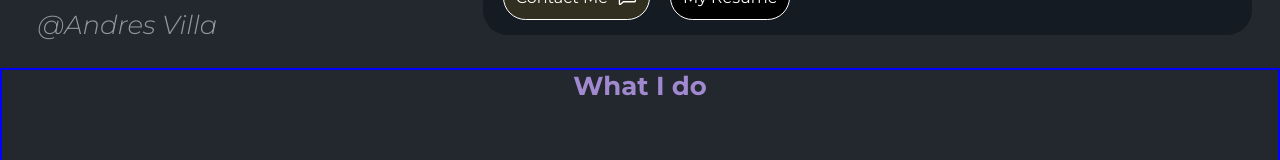
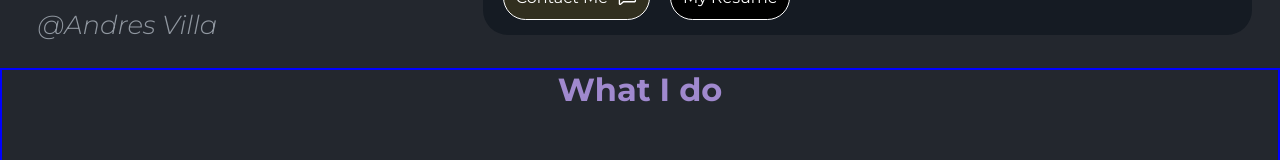
Before and after one commit to ImAndresito/My-Portfolio, an Angular app: page / in a window 1280 px wide. Shown: the part 316-476 px from the top of the page. Built offline with nearby package versions, Linux system fonts and the light colour scheme.

Commit message:
What I do inline style change

```diff
--- a/src/app/pages/home-page/home-page.component.css
+++ b/src/app/pages/home-page/home-page.component.css
@@ -16,11 +16,11 @@ header {
   justify-content: space-around;
 }
 
-.photo {
+.photo-social-container {
   position: relative;
 }
 
-.photo p {
+.photo-social-container p {
   margin-top: 5px;
   margin-left: 10px;
   font-size: 26px;
--- a/src/app/pages/home-page/home-page.component.html
+++ b/src/app/pages/home-page/home-page.component.html
@@ -1,6 +1,6 @@
 <body>
   <header>
-    <div class="photo">
+    <div class="photo-social-container">
       <img src="assets/images/photo.png" alt="Andres photo" />
       <p>&#64;Andres Villa</p>
       <div class="socials">
@@ -41,7 +41,7 @@
   <main>
     <p
       style="
-        font-size: 26px;
+        font-size: 32px;
         font-weight: 700;
         text-align: center;
         color: #a089ce;
```
